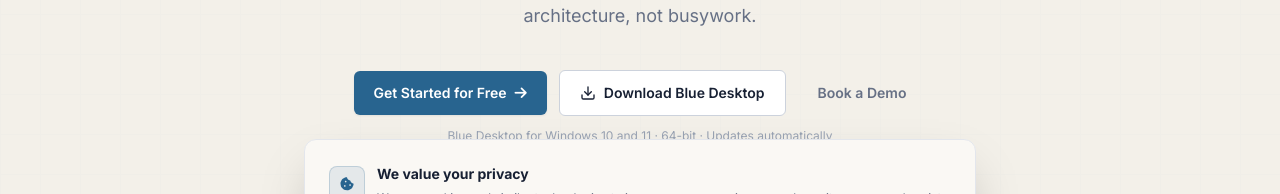
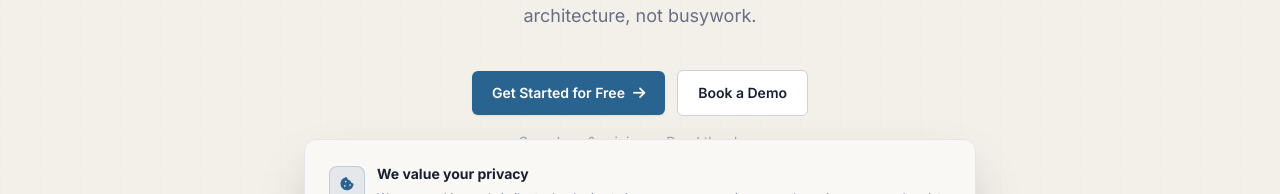
Before and after one commit to LonerWarlock/blue-portal, a Next.js app: page / in a window 1280 px wide. Shown: the part 413-607 px from the top of the page. Built offline with nearby package versions, Linux system fonts and the light colour scheme; no server answers.

Commit message:
Remove unsigned desktop download from website

```diff
--- a/app/components/Hero.tsx
+++ b/app/components/Hero.tsx
@@ -1,5 +1,4 @@
 import Link from "next/link";
-import { Download } from "lucide-react";
 import VSCodeInstallSnippet from "./VSCodeInstallSnippet";
 
 export default function Hero() {
@@ -39,23 +38,10 @@
               Get Started for Free
               <i className="fa-solid fa-arrow-right ml-2" />
             </Link>
-            <a
-              href="/download/desktop"
-              download
-              className="btn btn-secondary text-base"
-              aria-label="Download Blue Desktop for Windows"
-            >
-              <Download aria-hidden="true" className="mr-2 h-4 w-4" />
-              Download Blue Desktop
-            </a>
-            <Link prefetch={false} href="/contact" className="btn btn-ghost text-base">
+            <Link prefetch={false} href="/contact" className="btn btn-secondary text-base">
               Book a Demo
             </Link>
           </div>
-
-          <p className="mt-3 text-xs text-ink-faint">
-            Blue Desktop for Windows 10 and 11 &middot; 64-bit &middot; Updates automatically
-          </p>
 
           <p className="mt-4 text-sm text-ink-faint">
             <Link prefetch={false} href="/subscribe" className="hover:text-ink-muted transition-colors duration-150">
--- a/app/download/desktop/route.ts
+++ /dev/null
@@ -1,47 +0,0 @@
-import { NextResponse } from "next/server";
-
-const RELEASE_API =
-  "https://api.github.com/repos/om-2007/blue-desktop-releases/releases/latest";
-const FALLBACK_INSTALLER =
-  "https://github.com/om-2007/blue-desktop-releases/releases/download/v0.1.12/Blue-Desktop-0.1.12-Setup.exe";
-
-type GitHubRelease = {
-  assets?: Array<{
-    name?: string;
-    browser_download_url?: string;
-  }>;
-};
-
-function isWindowsInstaller(name: string | undefined) {
-  return Boolean(name && /^Blue-Desktop-.*-Setup\.exe$/i.test(name));
-}
-
-export async function GET() {
-  let installerUrl = FALLBACK_INSTALLER;
-
-  try {
-    const response = await fetch(RELEASE_API, {
-      headers: {
-        Accept: "application/vnd.github+json",
-        "User-Agent": "Blue-Desktop-Website",
-        "X-GitHub-Api-Version": "2022-11-28",
-      },
-      next: { revalidate: 300 },
-    });
-
-    if (response.ok) {
-      const release = (await response.json()) as GitHubRelease;
-      const installer = release.assets?.find((asset) =>
-        isWindowsInstaller(asset.name),
-      );
-
-      if (installer?.browser_download_url) {
-        installerUrl = installer.browser_download_url;
-      }
-    }
-  } catch {
-    // Keep the verified release available if GitHub's API is temporarily down.
-  }
-
-  return NextResponse.redirect(installerUrl, 307);
-}
```
